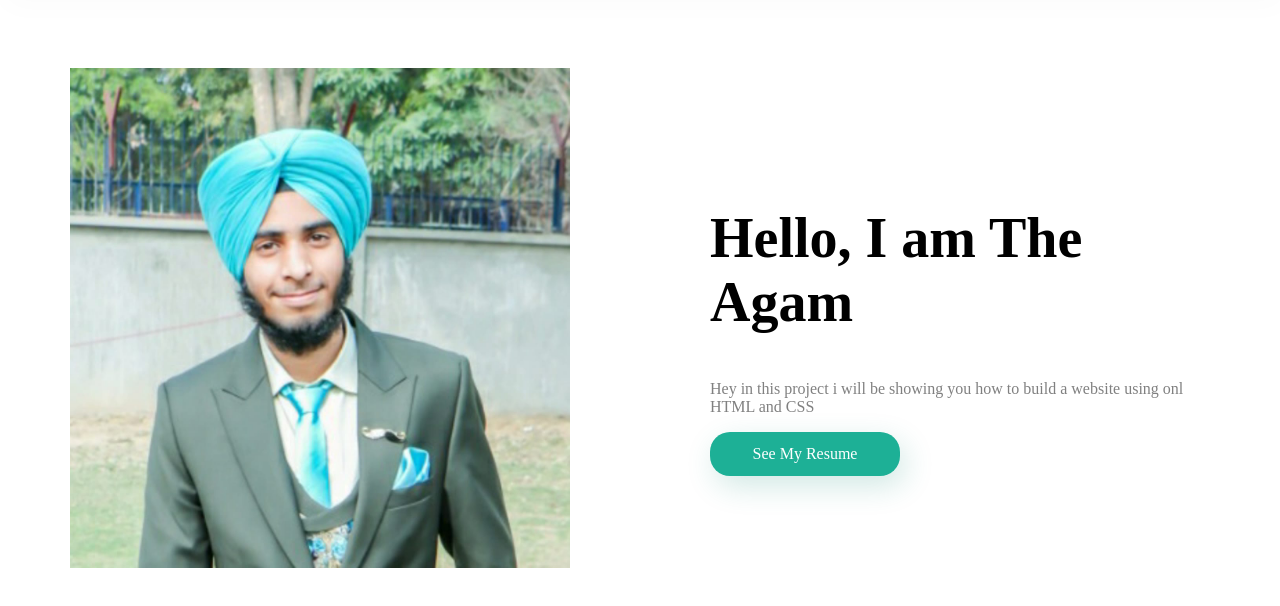
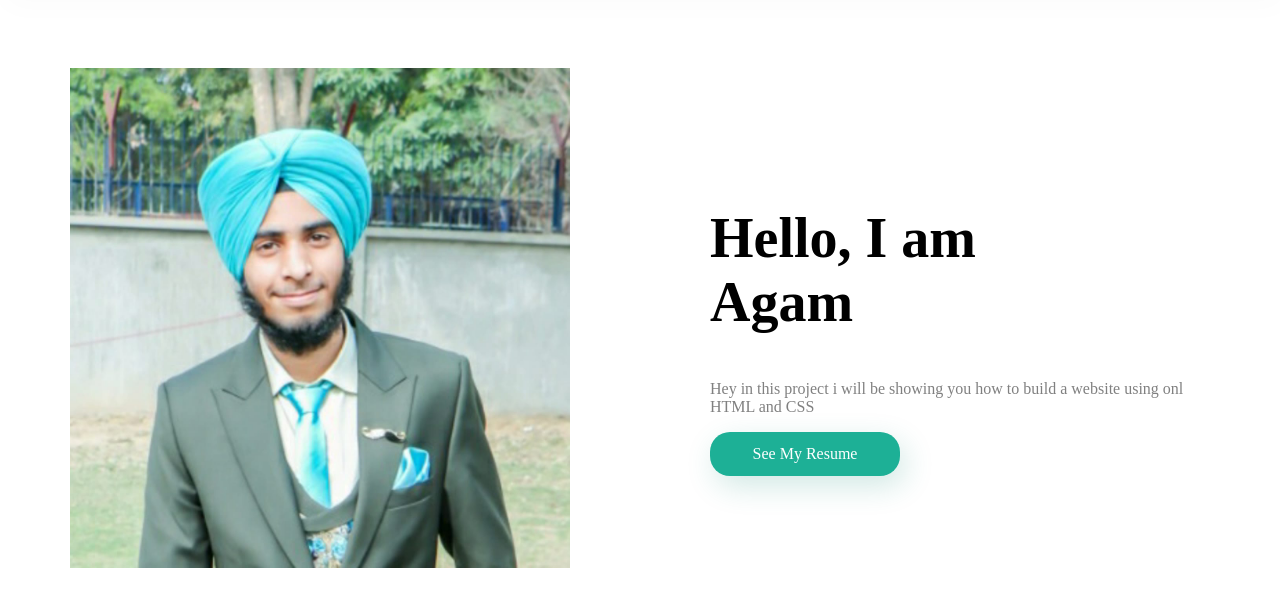
Before and after one commit to agamjotsingh18/AgamjotSinghShapeAI.github.io, a plain HTML site: page index.html in a window 1280 px wide. Shown: the part 82-688 px from the top of the page. Drawn offline with Linux system fonts and the light colour scheme.

Commit message:
Update index.html

```diff
--- a/index.html
+++ b/index.html
@@ -27,7 +27,7 @@
                     <img src="profile.jpeg" alt="Rock">
                 </div>
                 <div class="main-text">
-                    <h1>Hello, I am The <br> Agam</h1>
+                    <h1>Hello, I am <br> Agam</h1>
                     <p>Hey in this project i will be showing you how to build a website using onl HTML and CSS</p>
                     <a href= "#" class= "resumebtn">See My Resume</a>
                             </div>
```
